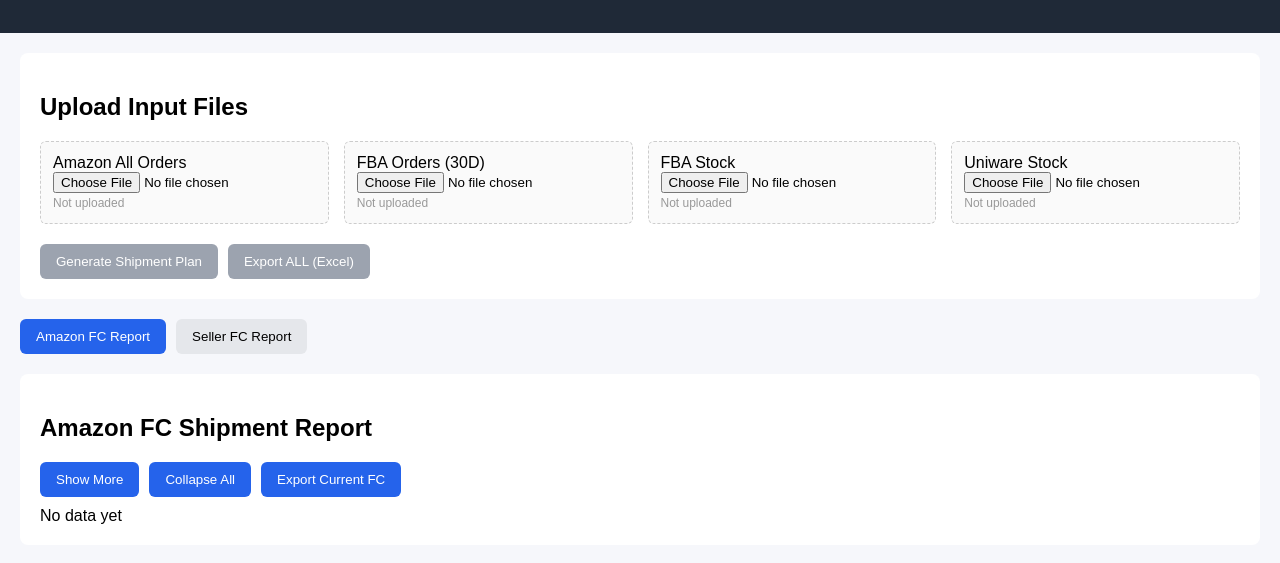
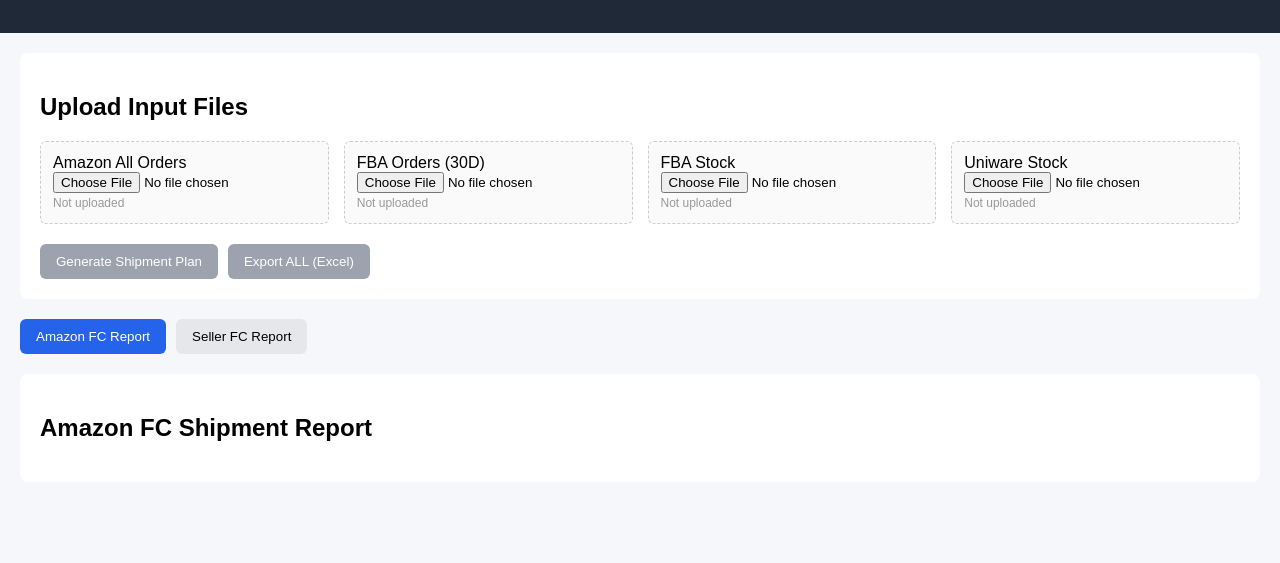
Before and after one commit to saurabhjopl-code/amazon-shipment-planner-structure, a plain HTML site: page index.html in a window 1280 px wide. Shown: the part 121-684 px from the top of the page. Drawn offline with Linux system fonts and the light colour scheme.

Commit message:
Update index.html

```diff
--- a/index.html
+++ b/index.html
@@ -56,13 +56,8 @@
 <section class="tab-content active" id="amazonFc">
   <h2>Amazon FC Shipment Report</h2>
 
-  <div class="table-actions">
-    <button id="showMoreBtn">Show More</button>
-    <button id="collapseBtn">Collapse All</button>
-    <button id="exportCurrentBtn">Export Current FC</button>
-  </div>
-
-  <div id="amazonFcTable">No data yet</div>
+  <!-- FC tables will be injected here -->
+  <div id="amazonFcTables"></div>
 </section>
 
 <section class="tab-content" id="sellerFc">
```
